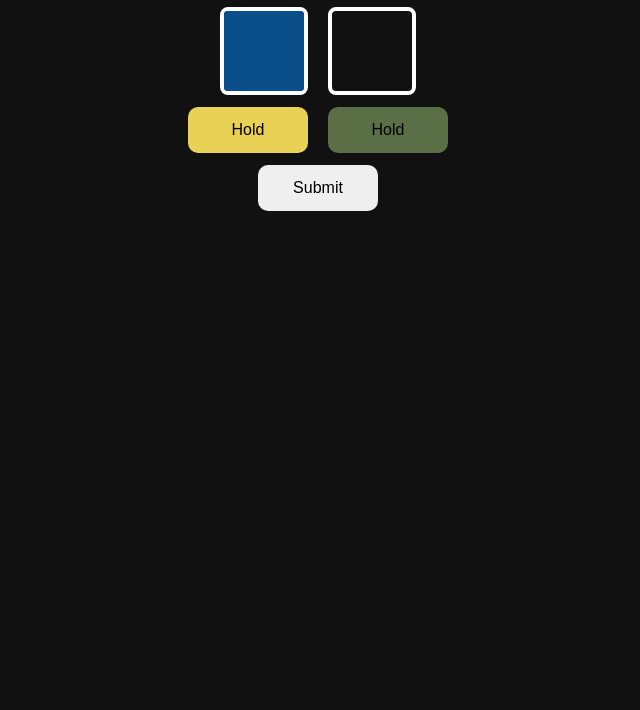
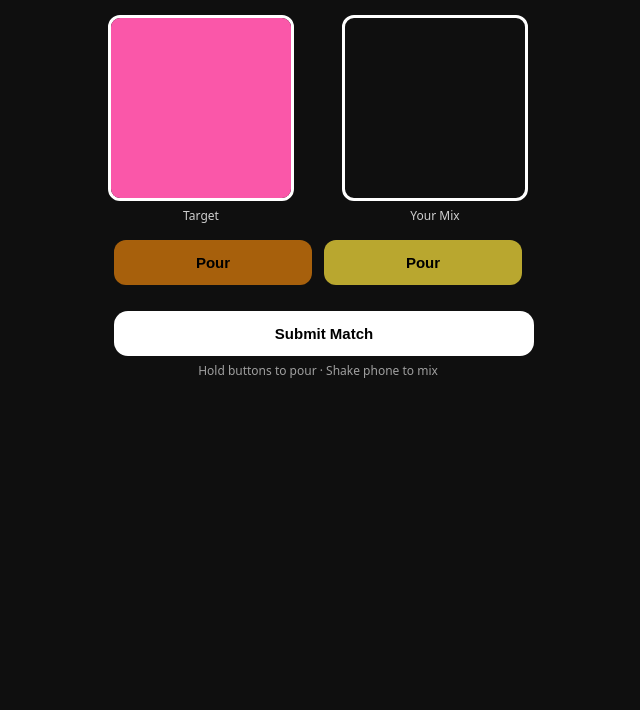
Before and after one commit to joshhicks7/Color-match, a plain HTML site: page index.html in a window 1280 px wide. Shown: the part 90-800 px from the top of the page, without its empty margins (322-962 px from the left). Drawn offline with Linux system fonts and the light colour scheme.

Commit message:
Refactor index.html for Pixel Paint Mix

```diff
--- a/index.html
+++ b/index.html
@@ -2,221 +2,272 @@
 <html lang="en">
 <head>
 <meta charset="UTF-8" />
-<title>Pixel Mix</title>
+<title>Pixel Paint Mix</title>
 <meta name="viewport" content="width=device-width, initial-scale=1.0"/>
 
 <style>
   body {
     margin: 0;
     font-family: system-ui, sans-serif;
-    background: #111;
+    background: #0f0f0f;
     color: #fff;
+    display: flex;
+    justify-content: center;
+  }
+
+  .app {
+    max-width: 420px;
+    width: 100%;
+    padding: 16px;
     text-align: center;
   }
 
-  h1 { margin: 10px 0; }
+  h1 {
+    margin: 8px 0 4px;
+  }
+
+  .level {
+    opacity: 0.8;
+    margin-bottom: 12px;
+  }
+
+  .canvases {
+    display: flex;
+    justify-content: space-between;
+    margin-bottom: 12px;
+  }
+
+  .canvas-wrap {
+    display: flex;
+    flex-direction: column;
+    align-items: center;
+    gap: 6px;
+  }
 
   canvas {
-    border: 4px solid #fff;
-    border-radius: 8px;
+    border-radius: 12px;
+    border: 3px solid #fff;
     image-rendering: pixelated;
   }
 
-  .row {
+  .label {
+    font-size: 12px;
+    opacity: 0.8;
+  }
+
+  .controls {
     display: flex;
-    justify-content: center;
-    gap: 20px;
-    margin: 12px 0;
+    justify-content: space-between;
+    margin: 16px 0;
   }
 
   button {
+    flex: 1;
+    margin: 0 6px;
     padding: 14px;
-    font-size: 16px;
-    border-radius: 10px;
+    font-size: 15px;
+    font-weight: 600;
+    border-radius: 12px;
     border: none;
-    width: 120px;
+    color: #000;
+  }
+
+  .submit {
+    width: 100%;
+    margin-top: 10px;
+    padding: 14px;
+    border-radius: 14px;
+    background: #fff;
+    color: #000;
+    font-weight: 700;
+  }
+
+  .hint {
+    font-size: 12px;
+    opacity: 0.6;
+    margin-top: 6px;
   }
 
   .result {
     margin-top: 10px;
     font-size: 18px;
+    min-height: 22px;
   }
 </style>
 </head>
 <body>
 
-<h1>🎨 Pixel Mix</h1>
-<div>Level <span id="level">1</span></div>
+<div class="app">
+  <h1>🎨 Pixel Paint</h1>
+  <div class="level">Level <span id="level">1</span></div>
 
-<div class="row">
-  <canvas id="target" width="80" height="80"></canvas>
-  <canvas id="mix" width="80" height="80"></canvas>
+  <div class="canvases">
+    <div class="canvas-wrap">
+      <canvas id="target" width="60" height="60"></canvas>
+      <div class="label">Target</div>
     </div>
 
-<div class="row">
-  <button id="btnA">Hold</button>
-  <button id="btnB">Hold</button>
+    <div class="canvas-wrap">
+      <canvas id="mix" width="60" height="60"></canvas>
+      <div class="label">Your Mix</div>
+    </div>
   </div>
 
-<button onclick="submit()">Submit</button>
+  <div class="controls">
+    <button id="btnA">Pour</button>
+    <button id="btnB">Pour</button>
+  </div>
 
+  <button class="submit" onclick="submit()">Submit Match</button>
+
+  <div class="hint">Hold buttons to pour · Shake phone to mix</div>
   <div class="result" id="result"></div>
+</div>
 
 <script>
-/* ---------------- CONFIG ---------------- */
-const SIZE = 20;                 // grid width/height (pixels)
-const PIXEL_SIZE = 4;            // visual scale
-const POUR_RATE = 6;             // pixels per tick
-const MIX_RATE = 120;            // random swaps per frame
-const MAX_PIXELS = SIZE * SIZE;
+/* ------------ CONFIG ------------ */
+const GRID = 30;
+const POUR_PIXELS = 4;
+const BASE_MIX_RATE = 40;
+const MAX_PIXELS = GRID * GRID;
 
-/* ---------------- STATE ---------------- */
+/* ------------ STATE ------------ */
 let level = 1;
 let grid = [];
-let targetColor = {};
-let pouring = null;
+let targetColor;
 let colors = [];
+let pouringInterval = null;
+let mixBoost = 1;
 
-/* ---------------- CANVAS SETUP ---------------- */
+/* ------------ CANVAS ------------ */
 const mixCanvas = document.getElementById("mix");
 const targetCanvas = document.getElementById("target");
 
-mixCanvas.width = targetCanvas.width = SIZE;
-mixCanvas.height = targetCanvas.height = SIZE;
+mixCanvas.width = targetCanvas.width = GRID;
+mixCanvas.height = targetCanvas.height = GRID;
 
-mixCanvas.style.width = targetCanvas.style.width = SIZE * PIXEL_SIZE + "px";
-mixCanvas.style.height = targetCanvas.style.height = SIZE * PIXEL_SIZE + "px";
+mixCanvas.style.width = targetCanvas.style.width = "180px";
+mixCanvas.style.height = targetCanvas.style.height = "180px";
 
 const mixCtx = mixCanvas.getContext("2d");
 const targetCtx = targetCanvas.getContext("2d");
 
-/* ---------------- UTIL ---------------- */
-const randColor = () => ({
-  r: Math.random() * 255,
-  g: Math.random() * 255,
-  b: Math.random() * 255
-});
-
-const colorStr = c => `rgb(${c.r|0},${c.g|0},${c.b|0})`;
+/* ------------ UTILS ------------ */
+const rand = () => Math.random() * 255;
+const rgb = c => `rgb(${c.r|0},${c.g|0},${c.b|0})`;
 
 function avgColor() {
-  let r = 0, g = 0, b = 0;
-  grid.forEach(p => {
-    r += p.r;
-    g += p.g;
-    b += p.b;
-  });
-  return {
-    r: r / grid.length,
-    g: g / grid.length,
-    b: b / grid.length
-  };
+  let r=0,g=0,b=0;
+  grid.forEach(p => { r+=p.r; g+=p.g; b+=p.b; });
+  return { r:r/grid.length, g:g/grid.length, b:b/grid.length };
 }
 
-function diff(a, b) {
-  return Math.abs(a.r - b.r) +
-         Math.abs(a.g - b.g) +
-         Math.abs(a.b - b.b);
+function diff(a,b) {
+  return Math.abs(a.r-b.r)+Math.abs(a.g-b.g)+Math.abs(a.b-b.b);
 }
 
-/* ---------------- LEVEL SETUP ---------------- */
+/* ------------ LEVEL ------------ */
 function startLevel() {
   document.getElementById("level").textContent = level;
   document.getElementById("result").textContent = "";
 
   grid = [];
-  targetColor = randColor();
+  mixBoost = 1;
 
-  colors = [randColor(), randColor()];
-  if (level > 25) colors.push(randColor());
+  targetColor = { r: rand(), g: rand(), b: rand() };
+  targetCtx.fillStyle = rgb(targetColor);
+  targetCtx.fillRect(0,0,GRID,GRID);
 
-  drawTarget();
+  colors = [
+    { r: rand(), g: rand(), b: rand() },
+    { r: rand(), g: rand(), b: rand() }
+  ];
 
-  document.getElementById("btnA").style.background = colorStr(colors[0]);
-  document.getElementById("btnB").style.background = colorStr(colors[1]);
+  btnA.style.background = rgb(colors[0]);
+  btnB.style.background = rgb(colors[1]);
 
   render();
 }
 
-/* ---------------- DRAWING ---------------- */
-function drawTarget() {
-  targetCtx.fillStyle = colorStr(targetColor);
-  targetCtx.fillRect(0, 0, SIZE, SIZE);
-}
-
-function render() {
-  mixCtx.clearRect(0, 0, SIZE, SIZE);
-  grid.forEach(p => {
-    mixCtx.fillStyle = colorStr(p);
-    mixCtx.fillRect(p.x, p.y, 1, 1);
-  });
-}
-
-/* ---------------- POURING ---------------- */
+/* ------------ POUR ------------ */
 function pour(color) {
-  for (let i = 0; i < POUR_RATE; i++) {
+  for (let i=0;i<POUR_PIXELS;i++) {
     if (grid.length >= MAX_PIXELS) return;
-
     grid.push({
-      x: grid.length % SIZE,
-      y: Math.floor(grid.length / SIZE),
-      r: color.r,
-      g: color.g,
-      b: color.b
+      x: grid.length % GRID,
+      y: Math.floor(grid.length / GRID),
+      ...color
     });
   }
 }
 
-/* ---------------- MIXING (PIXEL DIFFUSION) ---------------- */
+/* ------------ MIXING (SHAKE-AFFECTED) ------------ */
 function mixPixels() {
-  for (let i = 0; i < MIX_RATE; i++) {
+  const swaps = BASE_MIX_RATE * mixBoost;
+  for (let i=0;i<swaps;i++) {
     if (grid.length < 2) return;
-    const a = Math.floor(Math.random() * grid.length);
-    const b = Math.floor(Math.random() * grid.length);
-    [grid[a].x, grid[b].x] = [grid[b].x, grid[a].x];
-    [grid[a].y, grid[b].y] = [grid[b].y, grid[a].y];
+    const a = Math.floor(Math.random()*grid.length);
+    const b = Math.floor(Math.random()*grid.length);
+    [grid[a].x,grid[b].x] = [grid[b].x,grid[a].x];
+    [grid[a].y,grid[b].y] = [grid[b].y,grid[a].y];
   }
+  mixBoost *= 0.97; // decay shake influence
 }
 
-/* ---------------- GAME LOOP ---------------- */
+/* ------------ RENDER ------------ */
+function render() {
+  mixCtx.clearRect(0,0,GRID,GRID);
+  grid.forEach(p => {
+    mixCtx.fillStyle = rgb(p);
+    mixCtx.fillRect(p.x,p.y,1,1);
+  });
+}
+
+/* ------------ LOOP ------------ */
 function loop() {
   mixPixels();
   render();
   requestAnimationFrame(loop);
 }
 
-/* ---------------- SUBMIT ---------------- */
+/* ------------ SUBMIT ------------ */
 function submit() {
   if (grid.length < MAX_PIXELS * 0.7) {
-    document.getElementById("result").textContent = "Fill more!";
+    document.getElementById("result").textContent = "Fill the palette more";
     return;
   }
 
-  const mixed = avgColor();
-  const tolerance = Math.max(70 - level, 30);
-
-  if (diff(mixed, targetColor) < tolerance) {
-    document.getElementById("result").textContent = "✔ Level Complete";
+  const tolerance = Math.max(80 - level, 30);
+  if (diff(avgColor(), targetColor) <= tolerance) {
+    document.getElementById("result").textContent = "✔ Match!";
     level++;
     setTimeout(startLevel, 900);
   } else {
-    document.getElementById("result").textContent = "✖ Off Color";
+    document.getElementById("result").textContent = "✖ Not quite";
   }
 }
 
-/* ---------------- INPUT ---------------- */
-["btnA", "btnB"].forEach((id, idx) => {
+/* ------------ INPUT ------------ */
+["btnA","btnB"].forEach((id,i)=>{
   const btn = document.getElementById(id);
-
-  btn.addEventListener("pointerdown", () => {
-    pouring = setInterval(() => pour(colors[idx]), 50);
+  btn.addEventListener("pointerdown",()=> {
+    pouringInterval = setInterval(()=>pour(colors[i]),50);
+  });
+  btn.addEventListener("pointerup",()=>clearInterval(pouringInterval));
+  btn.addEventListener("pointerleave",()=>clearInterval(pouringInterval));
 });
 
-  btn.addEventListener("pointerup", () => clearInterval(pouring));
-  btn.addEventListener("pointerleave", () => clearInterval(pouring));
+/* ------------ SHAKE ------------ */
+if (window.DeviceMotionEvent) {
+  window.addEventListener("devicemotion", e => {
+    const a = e.accelerationIncludingGravity;
+    if (!a) return;
+    const force = Math.abs(a.x)+Math.abs(a.y)+Math.abs(a.z);
+    if (force > 28) mixBoost = Math.min(4, mixBoost + 0.5);
   });
+}
 
-/* ---------------- START ---------------- */
+/* ------------ START ------------ */
 startLevel();
 loop();
 </script>
```
Lines whose indentation alone changed are shown as unchanged.
